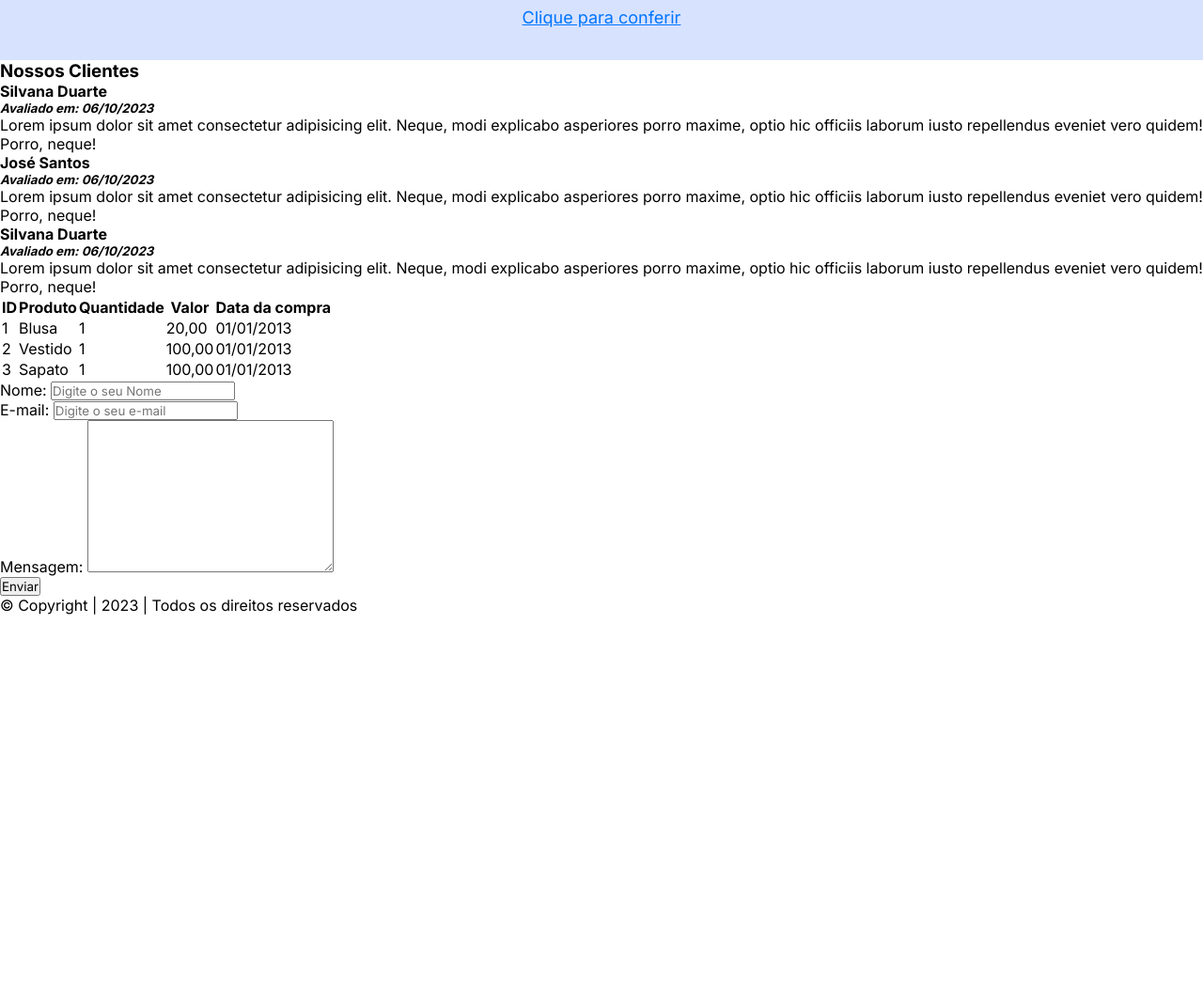
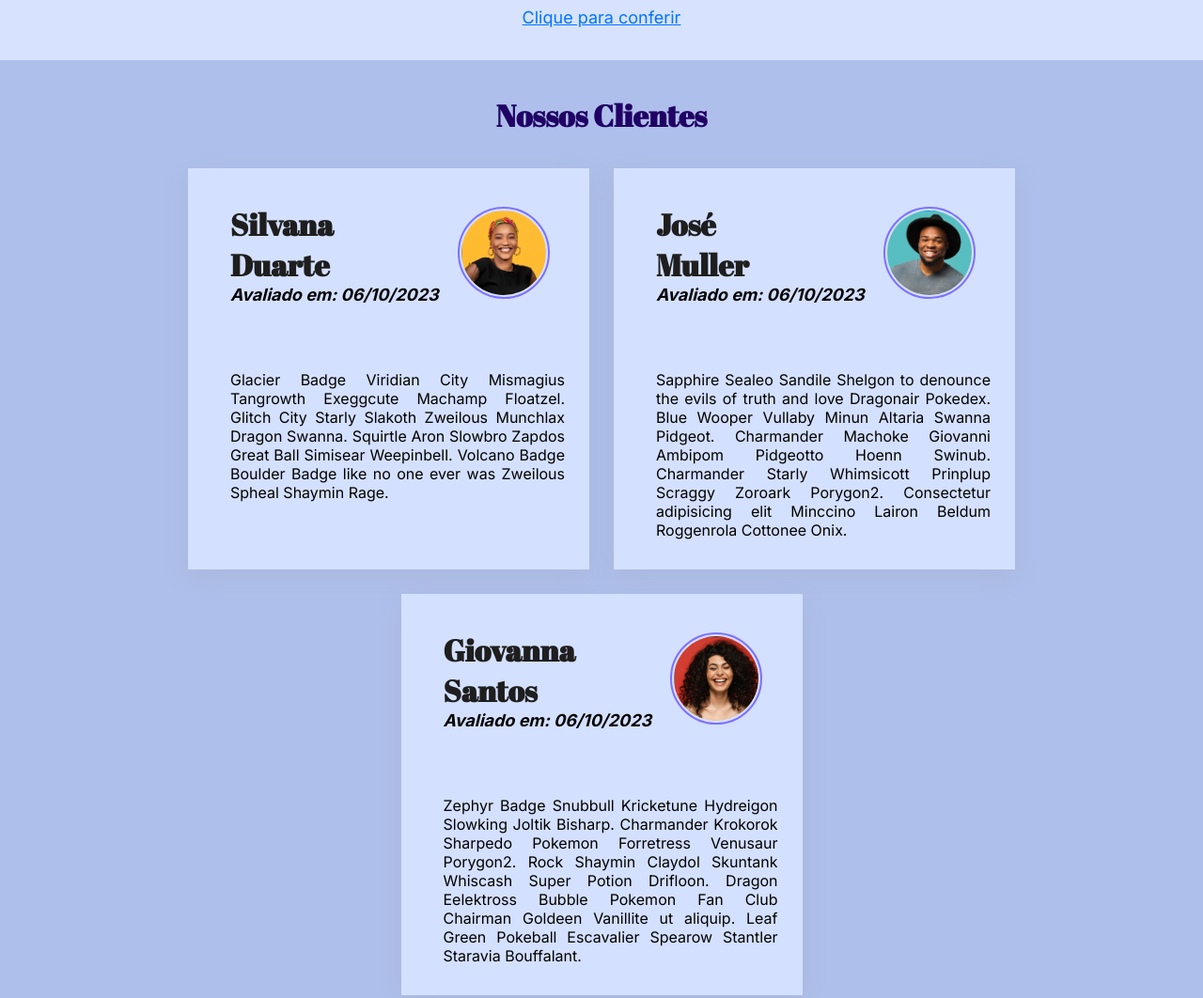
Before and after one commit to LaissaSaraiva/pretalab-modulo-html-e-css, a plain HTML site: page aula-pratica_HTML_e_CSS/index.html in a window 1280 px wide. Shown: the part 936-1998 px from the top of the page at 94% size. Before the commit the page ends 1590 px from the top, so only its background shows below. Drawn offline with Linux system fonts and the light colour scheme.

Commit message:
style: estiliza section clients

```diff
--- a/aula-pratica_HTML_e_CSS/assets/css/style.css
+++ b/aula-pratica_HTML_e_CSS/assets/css/style.css
@@ -73,7 +73,7 @@ a {
   align-items: center;
 }
 
-#main__section {
+section#main__section {
   display:flex;
   flex-direction: column;
   align-items: center;
@@ -133,3 +133,67 @@ a {
   color: #200065;
 
 }
+
+
+section#clients {
+  background-color: #AEBFEB;
+  padding: 37px 50px 75px;
+}
+
+.section__title {
+  color: #200065;
+  font-family: "Abril Fatface";
+  font-size: 32px;
+  text-align: center;
+  margin-bottom: 35px;
+}
+
+.clients__reviews {
+  display: flex;
+  justify-content: center;
+  flex-wrap: wrap;
+  gap: 26px;
+}
+
+.card__review {
+  height: 427px;
+  max-width: 427px;
+  background-color: #D4E0FF;
+  padding: 38px 26px 38px 45px;
+  box-shadow: rgba(149, 157, 165, 0.2) 0px 8px 24px;
+  transition: all 0.5s ease;
+}
+
+.card__review:hover {
+  box-shadow: rgba(17, 17, 26, 0.1) 0px 4px 16px, rgba(17, 17, 26, 0.1) 0px 8px 24px, rgba(17, 17, 26, 0.1) 0px 16px 56px;
+}
+
+.card__top {
+  display: flex;
+  gap: 20px;
+  align-items: center;
+}
+
+.card__review h4 {
+  font-family: "Abril Fatface";
+  font-size: 32px;
+  color: #1E1E1E;
+  width: 10rch;
+}
+
+.card__review i {
+  font-size: 18px;
+}
+
+.card__review img {
+  padding: 2px;
+  border: solid 2px #7C71FF;
+  border-radius: 50%;
+  height: 98px;
+  width: 98px;
+}
+
+.card__review p {
+  text-align: justify;
+  margin-top: 70px;
+}
--- a/aula-pratica_HTML_e_CSS/index.html
+++ b/aula-pratica_HTML_e_CSS/index.html
@@ -74,25 +74,47 @@
 
       <section id="clients">
         <div>
-          <h3>Nossos Clientes</h3>
+          <h3 class="section__title">Nossos Clientes</h3>
         </div>
-        <div>
-          <article>
-            <h4>Silvana Duarte</h4>
-            <h5><i>Avaliado em: 06/10/2023</i></h5>
-            <p>Lorem ipsum dolor sit amet consectetur adipisicing elit. Neque, modi explicabo asperiores porro maxime, optio hic officiis laborum iusto repellendus eveniet vero quidem! Porro, neque!</p>
+        <div class="clients__reviews">
+          <article class="card__review">
+            <div class="card__top">
+              <div class="reviewer__box">
+                <h4>Silvana Duarte</h4>
+                <h5><i>Avaliado em: 06/10/2023</i></h5>
+              </div>
+              <div class="user">
+                <img src="./assets/imgs/person_01.png" alt="Foto de usuário 1">
+              </div>
+            </div>
+
+            <p>Glacier Badge Viridian City Mismagius Tangrowth Exeggcute Machamp Floatzel. Glitch City Starly Slakoth Zweilous Munchlax Dragon Swanna. Squirtle Aron Slowbro Zapdos Great Ball Simisear Weepinbell. Volcano Badge Boulder Badge like no one ever was Zweilous Spheal Shaymin Rage.</p>
           </article>
 
-          <article>
-            <h4>José Santos</h4>
-            <h5><i>Avaliado em: 06/10/2023</i></h5>
-            <p>Lorem ipsum dolor sit amet consectetur adipisicing elit. Neque, modi explicabo asperiores porro maxime, optio hic officiis laborum iusto repellendus eveniet vero quidem! Porro, neque!</p>
+          <article class="card__review">
+            <div class="card__top">
+              <div class="reviewer__box">
+                <h4>José Muller</h4>
+                <h5><i>Avaliado em: 06/10/2023</i></h5>
+              </div>
+              <div class="user">
+                <img src="./assets/imgs/person_02.png" alt="Foto de usuário 2">
+              </div>
+            </div>
+            <p>Sapphire Sealeo Sandile Shelgon to denounce the evils of truth and love Dragonair Pokedex. Blue Wooper Vullaby Minun Altaria Swanna Pidgeot. Charmander Machoke Giovanni Ambipom Pidgeotto Hoenn Swinub. Charmander Starly Whimsicott Prinplup Scraggy Zoroark Porygon2. Consectetur adipisicing elit Minccino Lairon Beldum Roggenrola Cottonee Onix.</p>
           </article>
 
-          <article>
-            <h4>Silvana Duarte</h4>
-            <h5><i>Avaliado em: 06/10/2023</i></h5>
-            <p>Lorem ipsum dolor sit amet consectetur adipisicing elit. Neque, modi explicabo asperiores porro maxime, optio hic officiis laborum iusto repellendus eveniet vero quidem! Porro, neque!</p>
+          <article class="card__review">
+            <div class="card__top">
+              <div class="reviewer__box">
+                <h4>Giovanna Santos</h4>
+                <h5><i>Avaliado em: 06/10/2023</i></h5>
+              </div>
+              <div class="user">
+                <img src="./assets/imgs/person_03.png" alt="Foto de usuário 3">
+              </div>
+            </div>
+            <p>Zephyr Badge Snubbull Kricketune Hydreigon Slowking Joltik Bisharp. Charmander Krokorok Sharpedo Pokemon Forretress Venusaur Porygon2. Rock Shaymin Claydol Skuntank Whiscash Super Potion Drifloon. Dragon Eelektross Bubble Pokemon Fan Club Chairman Goldeen Vanillite ut aliquip. Leaf Green Pokeball Escavalier Spearow Stantler Staravia Bouffalant.</p>
           </article>
         </div>
       </section>
```
Also changed, not shown: aula-pratica_HTML_e_CSS/assets/imgs/desenho-de-colagem-de-pessoas.jpg (added), aula-pratica_HTML_e_CSS/assets/imgs/person_01.png (added), aula-pratica_HTML_e_CSS/assets/imgs/person_02.png (added), aula-pratica_HTML_e_CSS/assets/imgs/person_03.png (added).
